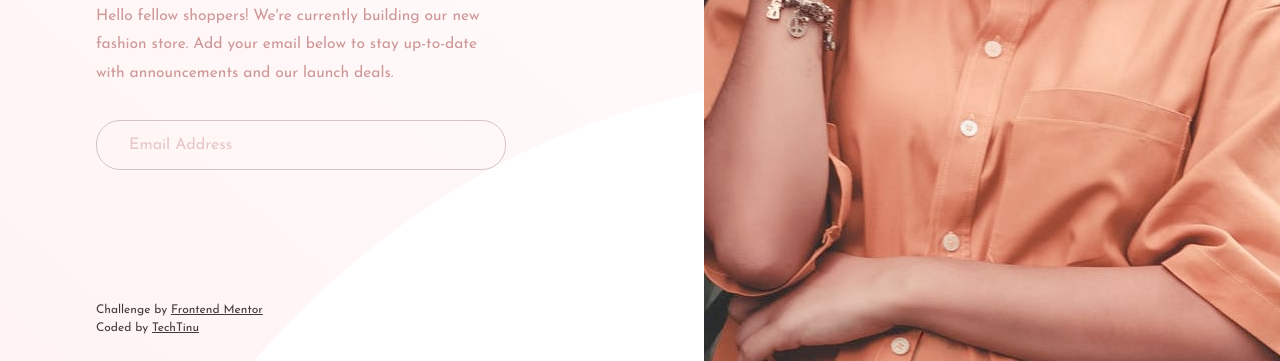
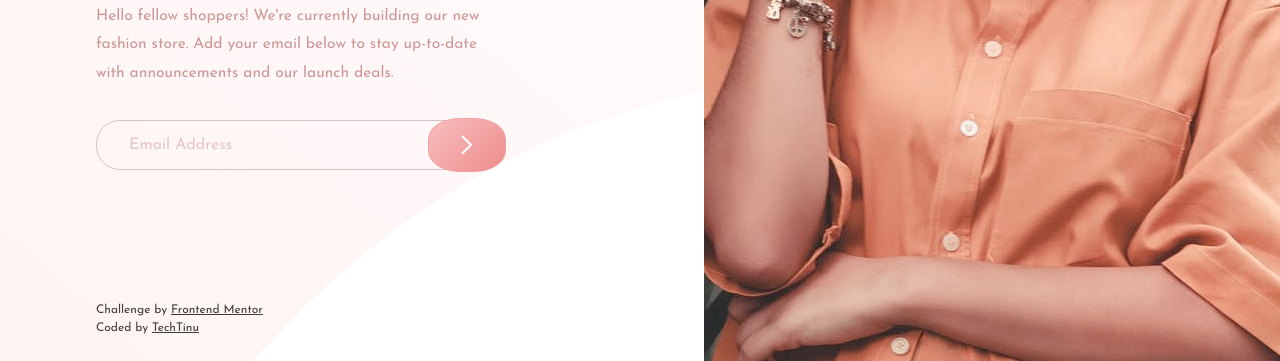
Before and after one commit to tinuola/fm_base-apparel-page, a plain HTML site: page index.html in a window 1280 px wide. Shown: the part 439-800 px from the top of the page. Drawn offline with Linux system fonts and the light colour scheme.

Commit message:
Adds styling to form button

```diff
--- a/css/style.css
+++ b/css/style.css
@@ -9,7 +9,6 @@ body {
   text-rendering: optimizeSpeed;
   font-family: var(--main-font);
   font-size: 16px;
-  /* background: hsl(353, 100%, 98%); */
 }
 
 /* Hide elements for accessibility */
@@ -34,7 +33,7 @@ body {
   margin: 0 auto;
   background: linear-gradient(
 135deg
-, hsl(0, 0%, 100%), hsl(0, 100%, 98%))
+, hsl(0, 0%, 100%), hsl(0, 100%, 98%));
 }
 
 @media (min-width: 900px){
@@ -197,6 +196,7 @@ h3 {
 }
 
 /* Form Styling */
+
 input[type=email] {
   border: 1.5px solid rgb(214, 196, 196);
   border-radius: 24px;
@@ -205,12 +205,32 @@ input[type=email] {
   background: none;
   font-family: var(--main-font);
   font-size: 1rem;
-  /* color:hsl(0, 36%, 70%); */
+}
+
+input:focus {
+  outline: 1.5px solid var(--color-primary);
 }
 
 input::placeholder {
   color: var(--color-secondary);
   opacity: .5;
+}
+
+#submit-btn {
+  float: right;
+  position: relative;
+  bottom: 52px;
+  border: none;
+  background: none;
+  cursor: pointer;
+  border: 1px solid #f2a1a1;
+  padding: 1rem 2rem;
+  border-radius: 40%;
+  background: linear-gradient(135deg, hsl(0, 80%, 86%), hsl(0, 74%, 74%));
+}
+
+#submit-btn:focus {
+  outline: 1.5px solid var(--color-primary);
 }
 
 /* Footer */
--- a/index.html
+++ b/index.html
@@ -29,9 +29,13 @@
         <div class="bounded-container content-wrapper">
           <h2 class="cta"><span>We're</span><br> Coming<br> Soon</h2>
           <h3>Hello fellow shoppers! We're currently building our new fashion store. Add your email below to stay up-to-date with announcements and our launch deals.</h3>
-          <form>
+          <form action="javascript:void(0);">
             <label for="email-input" class="sr-only">Email Address</label>
             <input type="email" name="email-address" placeholder="Email Address" id="email-input">
+            <button type="submit" id="submit-btn">
+              <img src="./assets/images/icon-arrow.svg" alt="Arrow icon for button">
+              <span class="sr-only">Submit</span>
+            </button>
             <!-- <input type="button" value="Submit" class="submit-btn"> -->
           </form>
         </div>
```
